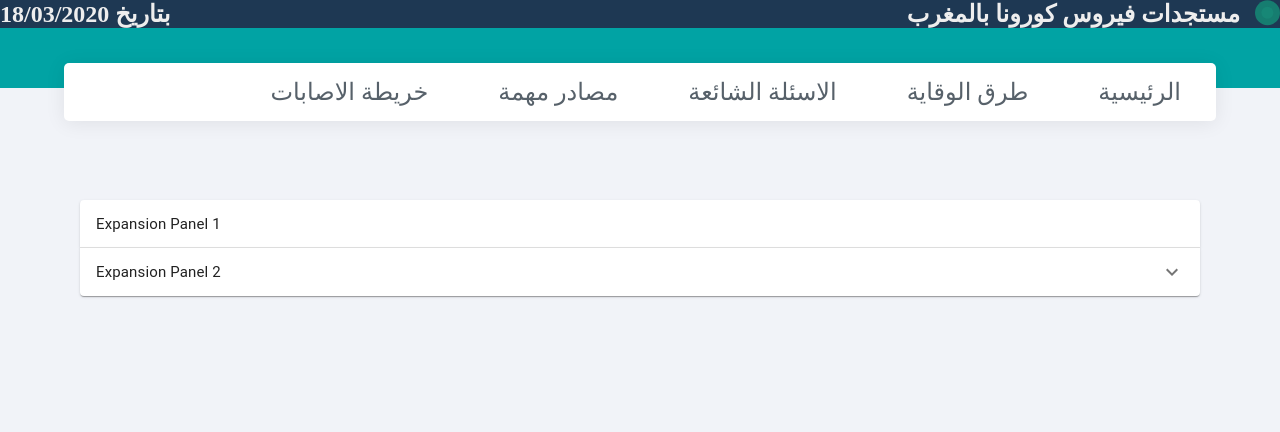
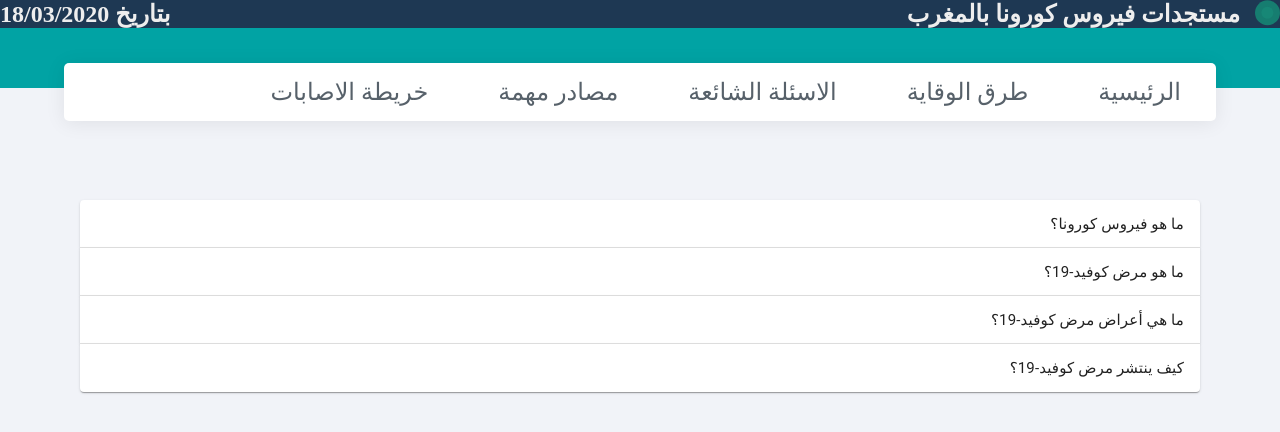
Before and after one commit to ZackChOfficial/covid, a React (Create React App) app in the folder frontend/: page /questions in a window 1280 px wide. Shown: the top 432 px of the page. Built offline with nearby package versions, Linux system fonts and the light colour scheme; a web font is replaced by a local one.

Commit message:
working on questions page

```diff
--- a/frontend/src/pages/questions/container.jsx
+++ b/frontend/src/pages/questions/container.jsx
@@ -5,6 +5,7 @@ import ExpansionPanelSummary from '@material-ui/core/ExpansionPanelSummary';
 import ExpansionPanelDetails from '@material-ui/core/ExpansionPanelDetails';
 import Typography from '@material-ui/core/Typography';
 import ExpandMoreIcon from '@material-ui/icons/ExpandMore';
+import questionsData from "./data";
 
 const useStyles = makeStyles(theme => ({
 	root: {
@@ -15,6 +16,12 @@ const useStyles = makeStyles(theme => ({
 		fontSize: theme.typography.pxToRem(15),
 		fontWeight: theme.typography.fontWeightRegular,
 		textAlign: "right"
+	},
+	question: {
+		display: "flex",
+		flexDirection: "row-reverse",
+		border: "2px solide red",
+		width: "100%"
 	}
 }));
 
@@ -23,35 +30,24 @@ export default function SimpleExpansionPanel() {
 
 	return (
 		<div className={classes.root}>
+			{
+				questionsData.map(q => (
 					<ExpansionPanel>
-        <ExpansionPanelSummary
-			align="right"
-        >
-		<div style={{display: "flex", flexDirection: "row-reverse", border: "2px solide red"}}>
-          <Typography className={classes.heading}>Expansion Panel 1</Typography>
+						<ExpansionPanelSummary>
+							<div className={classes.question} >
+								<Typography className={classes.heading}>{q.question}</Typography>
 							</div>
 						</ExpansionPanelSummary>
 						<ExpansionPanelDetails>
+							<div className={classes.question} >
 								<Typography align="right">
-		  غسل اليدين جيدا بالماء والصابون بانتظام ولمدة لا تقل عن 20 ثانية، او استعمال المعقمات الكحولية
+									{q.answer}
 								</Typography>
+							</div>
 						</ExpansionPanelDetails>
 					</ExpansionPanel>
-      <ExpansionPanel>
-        <ExpansionPanelSummary
-          expandIcon={<ExpandMoreIcon />}
-          aria-controls="panel2a-content"
-          id="panel2a-header"
-        >
-          <Typography className={classes.heading}>Expansion Panel 2</Typography>
-        </ExpansionPanelSummary>
-        <ExpansionPanelDetails>
-          <Typography>
-            Lorem ipsum dolor sit amet, consectetur adipiscing elit. Suspendisse malesuada lacus ex,
-            sit amet blandit leo lobortis eget.
-          </Typography>
-        </ExpansionPanelDetails>
-      </ExpansionPanel>
-    </div>
+				))
+			}
+		</div >
 	);
 }
--- /dev/null
+++ b/frontend/src/pages/questions/data.js
@@ -0,0 +1,22 @@
+const data = [
+	{
+		question: "ما هو فيروس كورونا؟",
+		answer: "فيروسات كورونا هي فصيلة كبيرة من الفيروسات التي قد تسبب المرض للحيوان والإنسان.  ومن المعروف أن عدداً من فيروسات كورونا تسبب لدى البشر حالات عدوى الجهاز التنفسي التي تتراوح حدتها من نزلات البرد الشائعة إلى الأمراض الأشد وخامة مثل متلازمة الشرق الأوسط التنفسية والمتلازمة التنفسية الحادة الوخيمة (السارس). ويسبب فيروس كورونا المُكتشف مؤخراً مرض فيروس كورونا كوفيد-19."
+	},
+	{
+		question: "ما هو مرض كوفيد-19؟",
+		answer: "مرض كوفيد-19 هو مرض معد يسببه فيروس كورونا المُكتشف مؤخراً. ولم يكن هناك أي علم بوجود هذا الفيروس وهذا المرض المستجدين قبل اندلاع الفاشية في مدينة يوهان الصينية في كانون الأول/ ديسمبر 2019."
+	},
+	{
+		question: "ما هي أعراض مرض كوفيد-19؟",
+		answer: "تتمثل الأعراض الأكثر شيوعاً لمرض كوفيد-19 في الحمى والإرهاق والسعال الجاف. وقد يعاني بعض المرضى من الآلام والأوجاع، أو احتقان الأنف، أو الرشح، أو ألم الحلق، أو الإسهال. وعادة ما تكون هذه الأعراض خفيفة وتبدأ تدريجياً. ويصاب بعض الناس بالعدوى دون أن تظهر عليهم أي أعراض ودون أن يشعروا بالمرض. ويتعافى معظم الأشخاص (نحو 80%) من المرض دون الحاجة إلى علاج خاص. وتشتد حدة المرض لدى شخص واحد تقريباً من كل 6 أشخاص يصابون بعدوى كوفيد-19 حيث يعانون من صعوبة التنفس. وتزداد احتمالات إصابة المسنين والأشخاص المصابين بمشكلات طبية أساسية مثل ارتفاع ضغط الدم أو أمراض القلب أو داء السكري، بأمراض وخيمة. وقد توفى نحو 2% من الأشخاص الذين أُصيبوا بالمرض. وينبغي للأشخاص الذين يعانون من الحمى والسعال وصعوبة التنفس التماس الرعاية الطبية."
+	},
+	{
+		question: "كيف ينتشر مرض كوفيد-19؟",
+		answer: `يمكن أن يصاب الأشخاص بعدوى مرض كوفيد-19 عن طريق الأشخاص الآخرين المصابين بالفيروس. ويمكن للمرض أن ينتقل من شخص إلى شخص عن طريق القُطيرات الصغيرة التي تتناثر من الأنف أو الفم عندما يسعل الشخص المصاب بمرض كوفيد-19 أو يعطس. وتتساقط هذه القُطيرات على الأشياء والأسطح المحيطة بالشخص. ويمكن حينها أن يصاب الأشخاص الآخرون بمرض كوفيد-19 عند ملامستهم لهذه الأشياء أو الأسطح ثم لمس عينيهم أو أنفهم أو فمهم. كما يمكن أن يصاب الأشخاص بمرض كوفيد-19 إذا تنفسوا القُطيرات التي تخرج من الشخص المصاب بالمرض مع سعاله أو زفيره. ولذا فمن الأهمية بمكان الابتعاد عن الشخص المريض بمسافة تزيد على متر واحد (3 أقدام).
+
+		وتعكف المنظمة على تقييم البحوث الجارية بشأن طرق انتشار مرض كوفيد-19 وستواصل نشر أحدث ما تتوصل إليه من نتائج`
+	}
+]
+
+export default data;
```
Also changed, not shown: frontend/src/pages/questions/dada.js (deleted). Lines whose indentation alone changed are shown as unchanged.
